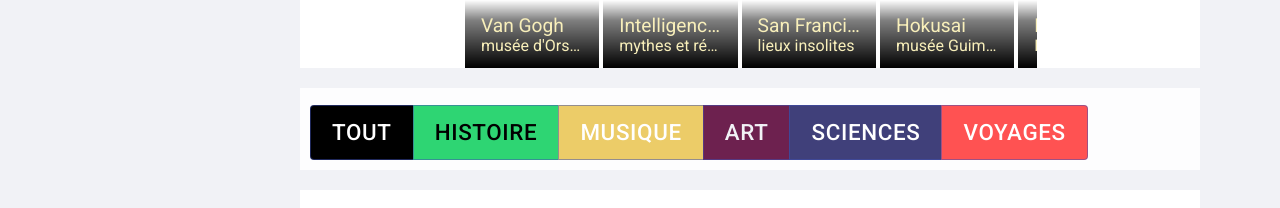
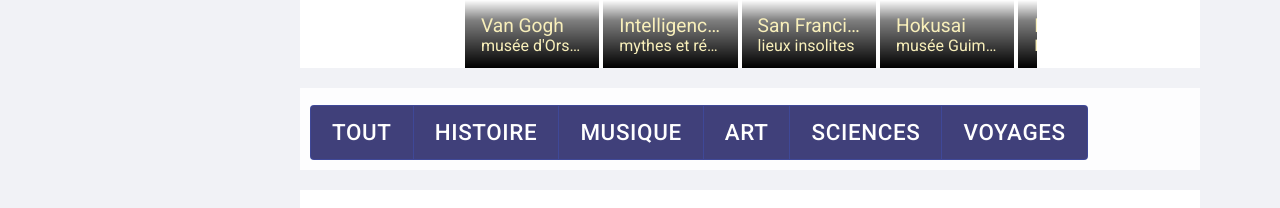
Before and after one commit to antoinedelorme/firstReact, a React (Create React App) app: page / in a window 1280 px wide. Shown: the part 268-476 px from the top of the page. Built offline with nearby package versions, Linux system fonts and the light colour scheme.

Commit message:
simplified

```diff
--- a/src/App.js
+++ b/src/App.js
@@ -16,6 +16,11 @@ export default function App() {
   let [filter, setFilter] = useState("");
   useEffect(() => {});
   const classes = useStyles();
+  const buttonStyle = {
+    fontSize: "0.5em",
+    color: "#ffffff",
+    backgroundColor: "#40407a"
+  };
   return (
     <div className="App">
       <SearchMovies />
@@ -52,64 +57,22 @@ export default function App() {
           color="primary"
           aria-label="large outlined primary button group"
         >
-          <Button
-            onClick={() => setFilter("")}
-            style={{
-              fontSize: "0.5em",
-              color: "#FFFFFF",
-              backgroundColor: "#000000"
-            }}
-          >
+          <Button onClick={() => setFilter("")} style={buttonStyle}>
             Tout
           </Button>
-          <Button
-            onClick={() => setFilter("histoire")}
-            style={{
-              fontSize: "0.5em",
-              color: "#000",
-              backgroundColor: "#2ed573"
-            }}
-          >
+          <Button onClick={() => setFilter("histoire")} style={buttonStyle}>
             Histoire
           </Button>
-          <Button
-            onClick={() => setFilter("musique")}
-            style={{
-              fontSize: "0.5em",
-              color: "#fff",
-              backgroundColor: "#eccc68"
-            }}
-          >
+          <Button onClick={() => setFilter("musique")} style={buttonStyle}>
             Musique
           </Button>
-          <Button
-            onClick={() => setFilter("art")}
-            style={{
-              fontSize: "0.5em",
-              color: "#f1f2f6",
-              backgroundColor: "#6D214F"
-            }}
-          >
+          <Button onClick={() => setFilter("art")} style={buttonStyle}>
             Art
           </Button>
-          <Button
-            onClick={() => setFilter("sciences")}
-            style={{
-              fontSize: "0.5em",
-              color: "#ffffff",
-              backgroundColor: "#40407a"
-            }}
-          >
+          <Button onClick={() => setFilter("sciences")} style={buttonStyle}>
             Sciences
           </Button>
-          <Button
-            onClick={() => setFilter("voyages")}
-            style={{
-              fontSize: "0.5em",
-              color: "#ffffff",
-              backgroundColor: "#ff5252"
-            }}
-          >
+          <Button onClick={() => setFilter("voyages")} style={buttonStyle}>
             Voyages
           </Button>
         </ButtonGroup>
```
